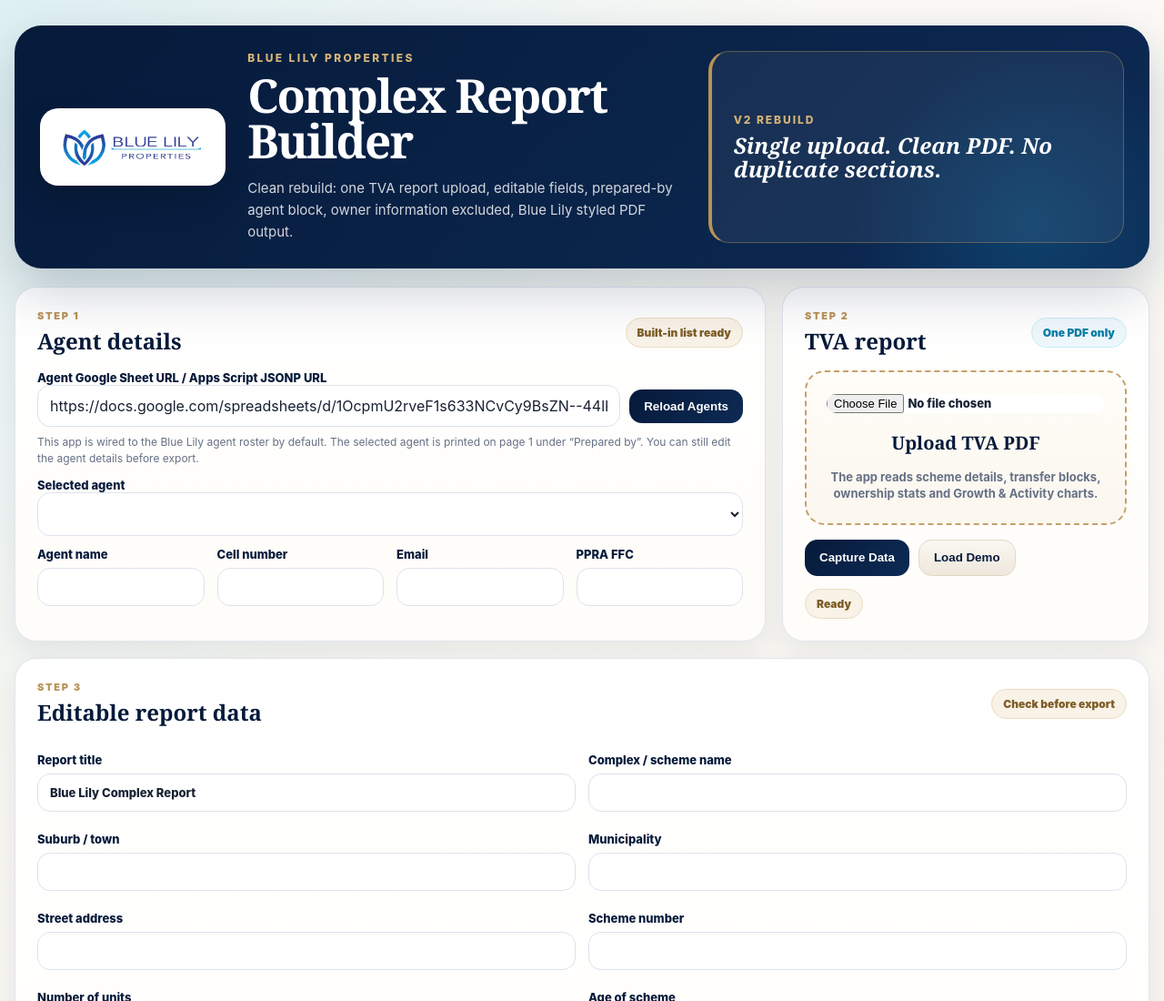
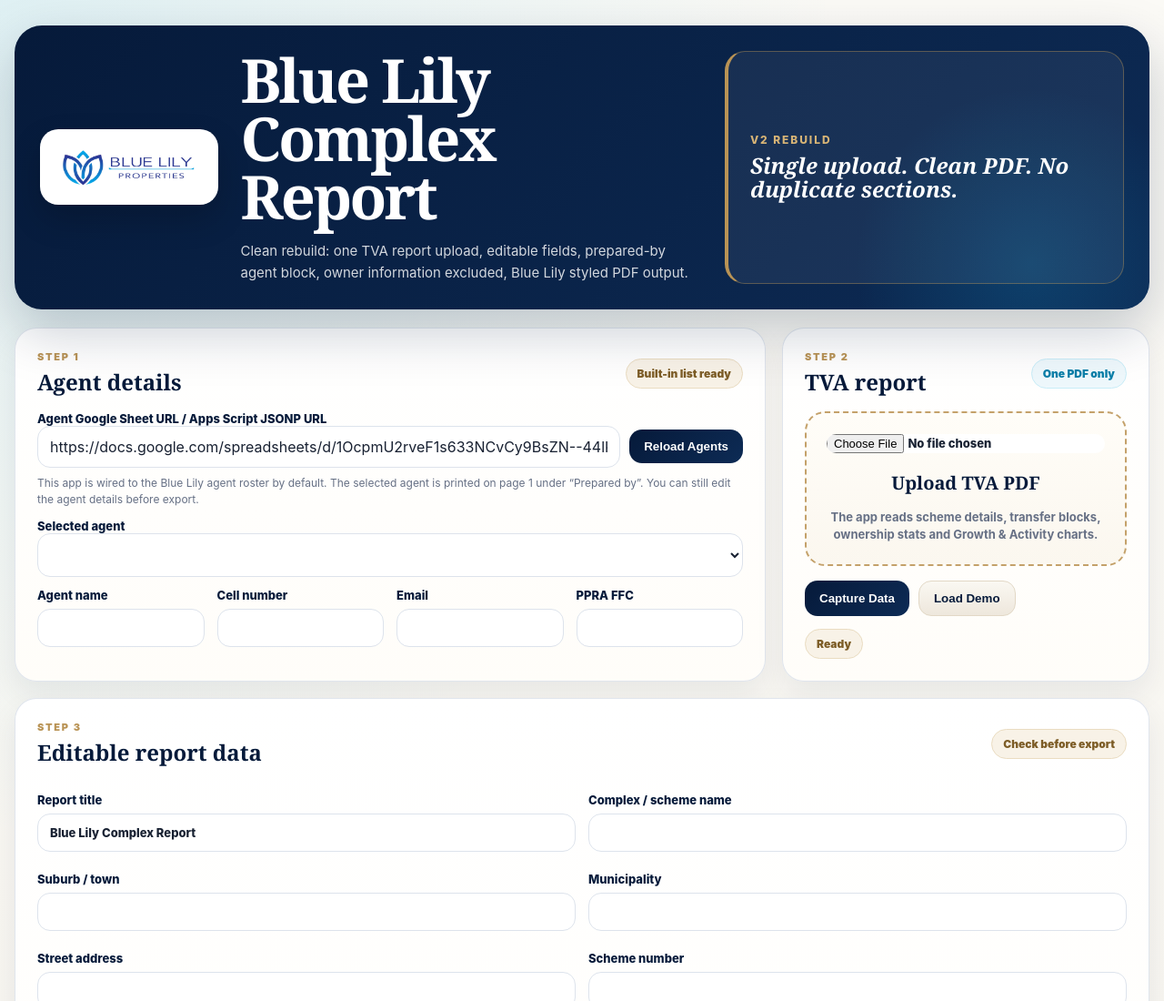
Before and after one commit to dawiebluelily/testapp, a plain HTML site: page index.html in a window 1280 px wide. Shown: the top 1100 px of the page at 91% size. Drawn offline with Linux system fonts and the light colour scheme; a script that the page names is missing.

Commit message:
Add files via upload

```diff
--- a/index.html
+++ b/index.html
@@ -12,8 +12,7 @@
       <div class="brand-block">
         <div class="logo-card"><img src="assets/blue-lily-logo.jpg" alt="Blue Lily Properties" /></div>
         <div>
-          <p class="eyebrow">Blue Lily Properties</p>
-          <h1>Complex Report Builder</h1>
+          <h1>Blue Lily Complex Report</h1>
           <p class="subtext">Clean rebuild: one TVA report upload, editable fields, prepared-by agent block, owner information excluded, Blue Lily styled PDF output.</p>
         </div>
       </div>
--- a/styles.css
+++ b/styles.css
@@ -39,7 +39,7 @@
 .logo-card { width: 285px; max-width: 34vw; background: #fff; border-radius: 20px; padding: 18px 20px; box-shadow: 0 16px 35px rgba(0,0,0,0.18); }
 .logo-card img { width: 100%; display: block; }
 .eyebrow { margin: 0 0 8px; color: #d7b476; text-transform: uppercase; letter-spacing: 0.20em; font-size: 12px; font-weight: 800; }
-h1 { margin: 0; font-family: Georgia, "Times New Roman", serif; font-size: clamp(34px, 4vw, 56px); line-height: 0.98; letter-spacing: -0.035em; }
+h1 { margin: 0; font-family: Georgia, "Times New Roman", serif; font-size: clamp(42px, 5.2vw, 72px); line-height: 0.96; letter-spacing: -0.04em; }
 .subtext { max-width: 720px; margin: 16px 0 0; color: rgba(255,255,255,0.82); font-size: 15px; line-height: 1.6; }
 .hero-status { min-width: 280px; position: relative; z-index: 1; padding: 24px; border-radius: 22px; border: 1px solid rgba(185, 147, 85, 0.42); border-left: 4px solid var(--gold); background: rgba(255,255,255,0.06); display: flex; flex-direction: column; justify-content: center; }
 .hero-status span { color: #d7b476; text-transform: uppercase; letter-spacing: 0.16em; font-size: 12px; font-weight: 800; }
```
